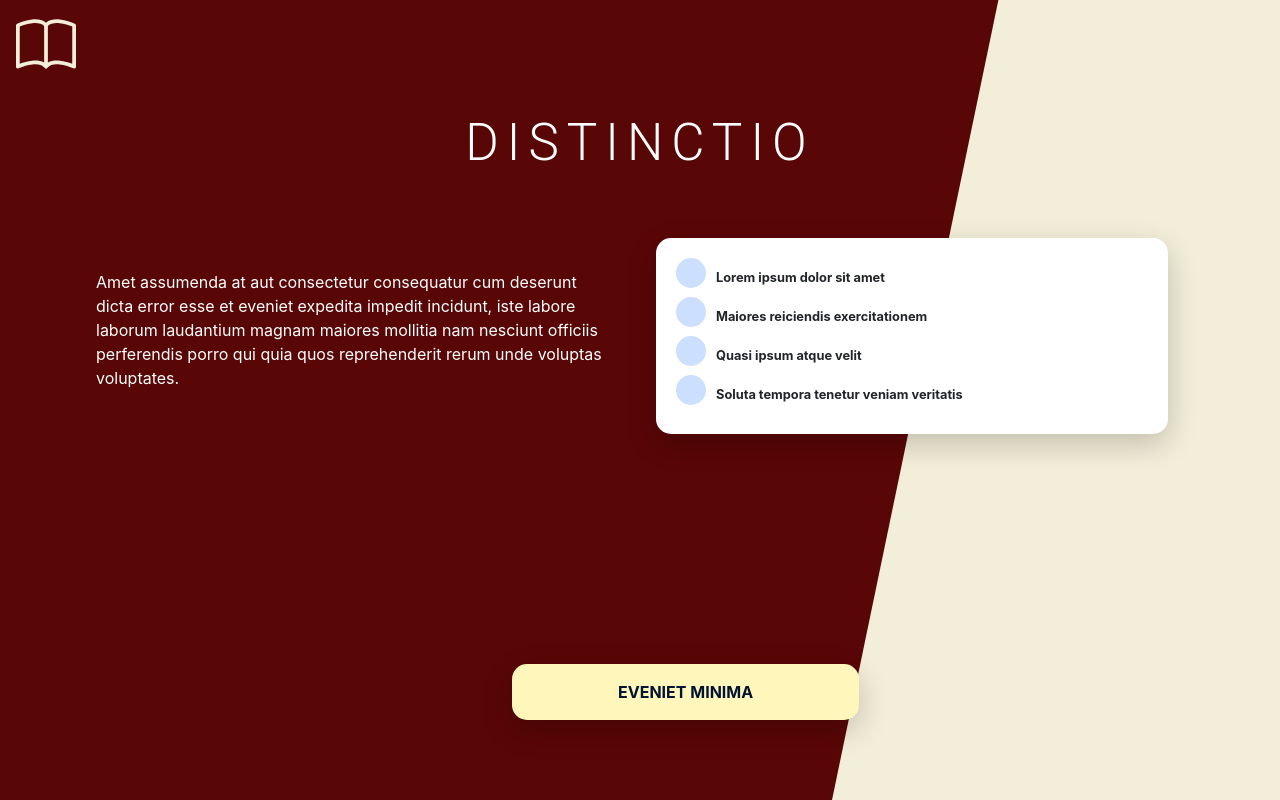
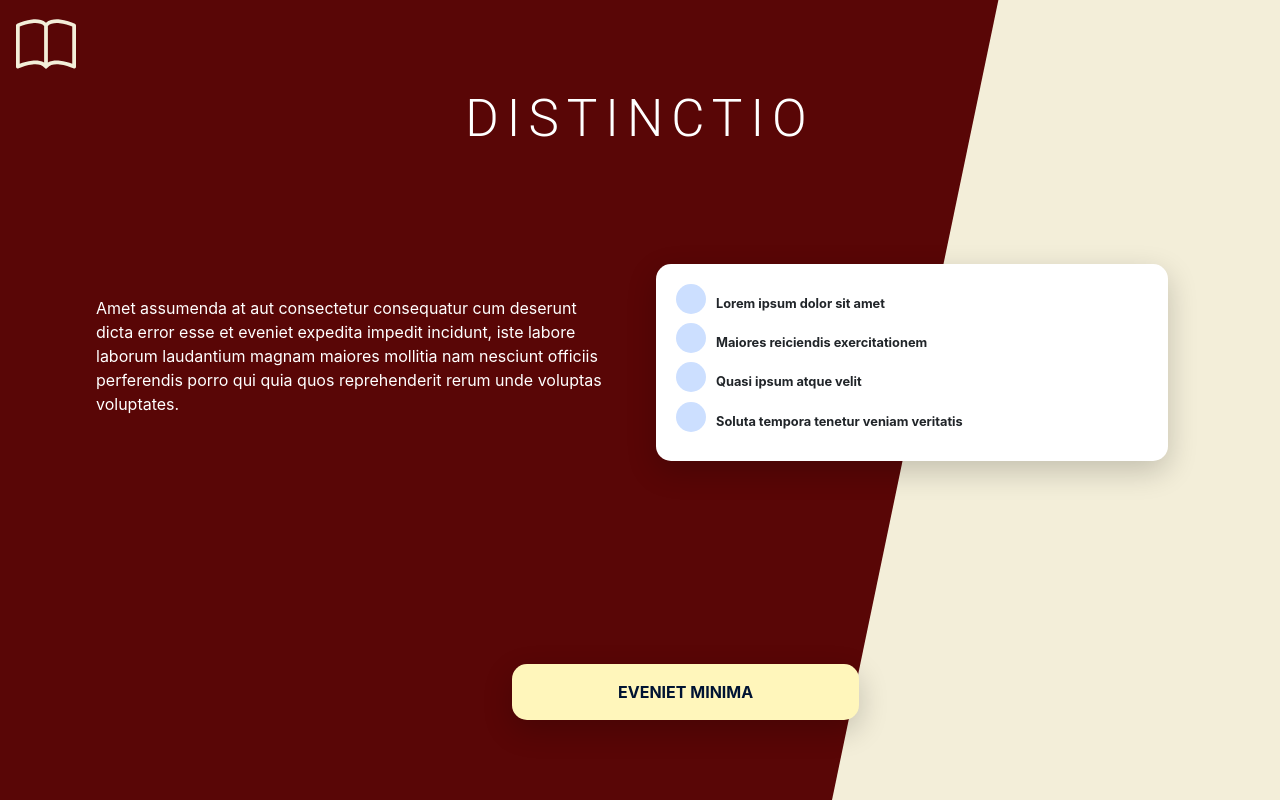
Before and after one commit to jadefr/distinctio, a Vue app: page / in a window 1280 px wide. Built offline with nearby package versions, Linux system fonts and the light colour scheme.

Commit message:
Fix home elements' positions

```diff
--- a/src/assets/sass/views/_gallery.scss
+++ b/src/assets/sass/views/_gallery.scss
@@ -9,11 +9,13 @@
     display: flex;
 
     #icon {
-      color: white;
       flex: 1;
 
       a {
-        text-decoration: none;
+        color: white;
+        &:hover {
+          color: color(blue);
+        }
 
         #book-icon {
           width: 60px;
--- a/src/assets/sass/views/_home.scss
+++ b/src/assets/sass/views/_home.scss
@@ -38,8 +38,7 @@ body {
       header {
         display: block;
         text-align: center;
-        //padding-top: 4em;
-        padding-top: 2.5em;
+        padding-top: 1em;
 
         h1 {
           font-family: "Roboto Light";
@@ -61,10 +60,13 @@ body {
         display: grid;
         grid-template-columns: 1fr 1fr;
         grid-template-areas: "side-text card";
+        position: fixed;
+        top: 25%;
 
         @include mobile {
           grid-template-columns: 1fr;
-          grid-template-areas: "card" "side-text"
+          grid-template-areas: "card" "side-text";
+          position: relative;
         }
 
         section#card {
--- a/src/views/Gallery.vue
+++ b/src/views/Gallery.vue
@@ -19,9 +19,9 @@
         </a>
       </div>
       <b-nav class="nav justify-content-end" id="nav">
-        <b-nav-item active>Active</b-nav-item>
-        <b-nav-item>Link</b-nav-item>
-        <b-nav-item>Another Link</b-nav-item>
+<!--        <b-nav-item active>Active</b-nav-item>-->
+<!--        <b-nav-item>Link</b-nav-item>-->
+<!--        <b-nav-item>Another Link</b-nav-item>-->
         <b-nav-item disabled>Disabled</b-nav-item>
       </b-nav>
     </div>
```
